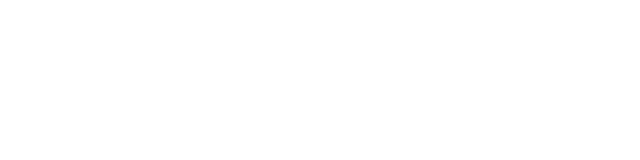
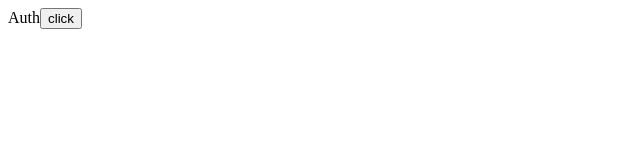
Before and after one commit to zeroaan/everymoment, a React (Create React App) app: page / in a window 1280 px wide. Shown: the top 160 px of the page, without its empty margins (0-640 px from the left). Built offline with nearby package versions, Linux system fonts and the light colour scheme.

Commit message:
initial setting

```diff
--- a/package.json
+++ b/package.json
@@ -6,8 +6,10 @@
     "@testing-library/jest-dom": "^4.2.4",
     "@testing-library/react": "^9.5.0",
     "@testing-library/user-event": "^7.2.1",
+    "firebase": "^7.22.0",
     "react": "^16.13.1",
     "react-dom": "^16.13.1",
+    "react-router-dom": "^5.2.0",
     "react-scripts": "3.4.3"
   },
   "scripts": {
--- a/src/App.js
+++ b/src/components/App.js
@@ -1,11 +1,12 @@
 import React from "react";
+import AppRouter from "./Router";
 
-function App() {
+const App = () => {
   return (
     <>
-      <div></div>
+      <AppRouter />
     </>
   );
-}
+};
 
 export default App;
--- /dev/null
+++ b/src/components/Router.js
@@ -0,0 +1,27 @@
+import React, { useState } from "react";
+import { HashRouter as Router, Route, Switch } from "react-router-dom";
+import Auth from "../routes/Auth";
+import Home from "../routes/Home";
+
+const AppRouter = () => {
+  const [isLoggedIn, setIsLoggedIn] = useState(false);
+  return (
+    <Router>
+      <Switch>
+        {isLoggedIn ? (
+          <>
+            <Route exact path="/">
+              <Home />
+            </Route>
+          </>
+        ) : (
+          <Route exact path="/">
+            <Auth setIsLoggedIn={setIsLoggedIn} />
+          </Route>
+        )}
+      </Switch>
+    </Router>
+  );
+};
+
+export default AppRouter;
--- a/src/index.js
+++ b/src/index.js
@@ -1,6 +1,6 @@
 import React from "react";
 import ReactDOM from "react-dom";
-import App from "./App";
+import App from "./components/App";
 
 ReactDOM.render(
   <React.StrictMode>
--- /dev/null
+++ b/src/routes/Auth.js
@@ -0,0 +1,14 @@
+import React from "react";
+
+const Auth = ({ setIsLoggedIn }) => {
+  const btClick = () => {
+    setIsLoggedIn(true);
+  };
+  return (
+    <>
+      <span>Auth</span>
+      <button onClick={btClick}>click</button>
+    </>
+  );
+};
+export default Auth;
--- /dev/null
+++ b/src/routes/EditProfile.js
@@ -0,0 +1,5 @@
+import React from "react";
+
+const EditProfile = () => <span>Edit Profile</span>;
+
+export default EditProfile;
--- /dev/null
+++ b/src/routes/Home.js
@@ -0,0 +1,5 @@
+import React from "react";
+
+const Home = () => <span>Home</span>;
+
+export default Home;
--- /dev/null
+++ b/src/routes/Profile.js
@@ -0,0 +1,5 @@
+import React from "react";
+
+const Profile = () => <span>Profile</span>;
+
+export default Profile;
```
Also changed, not shown: src/firebase.js (added, +13 -0 lines), 2 other files (tests, documents, lock files or other folders).
